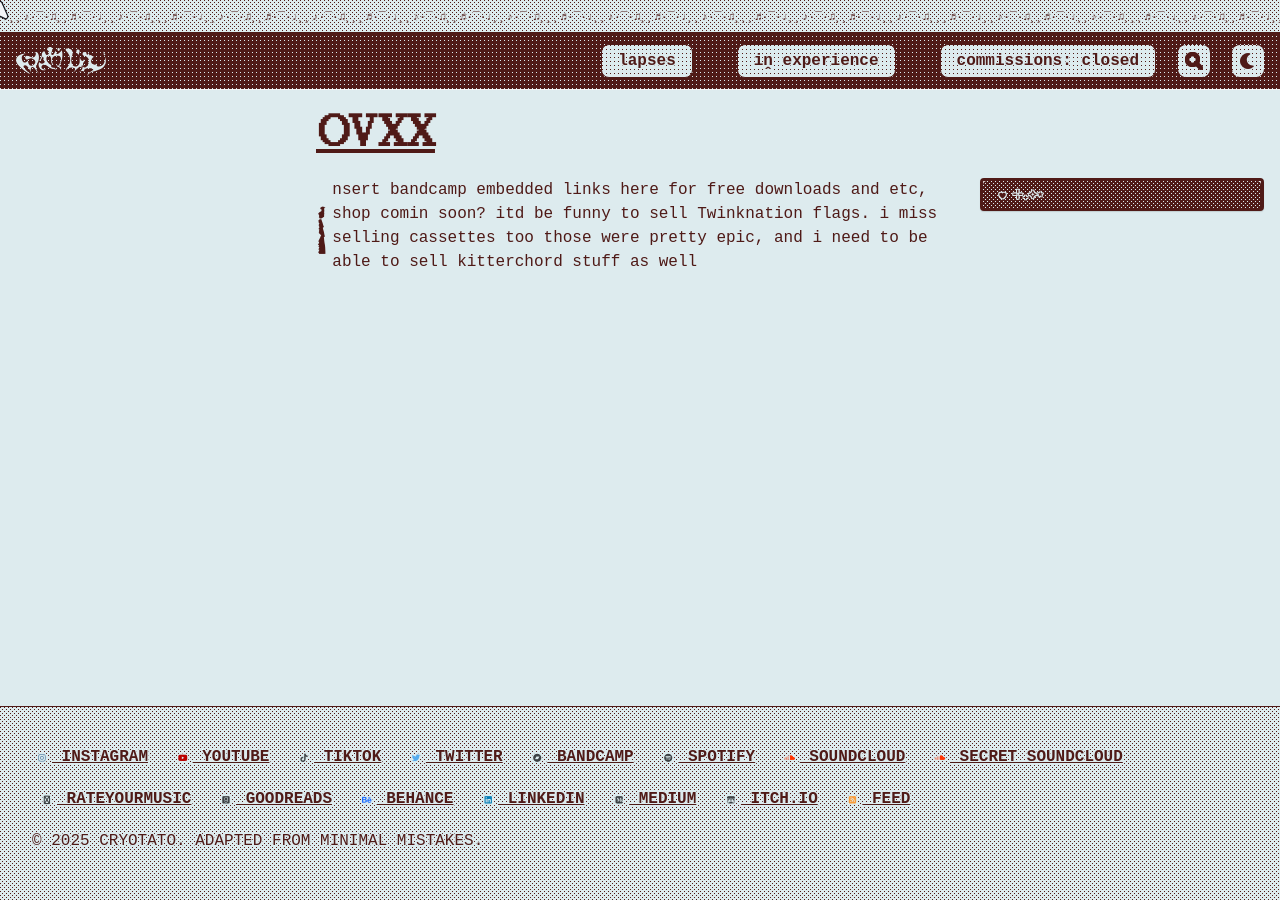
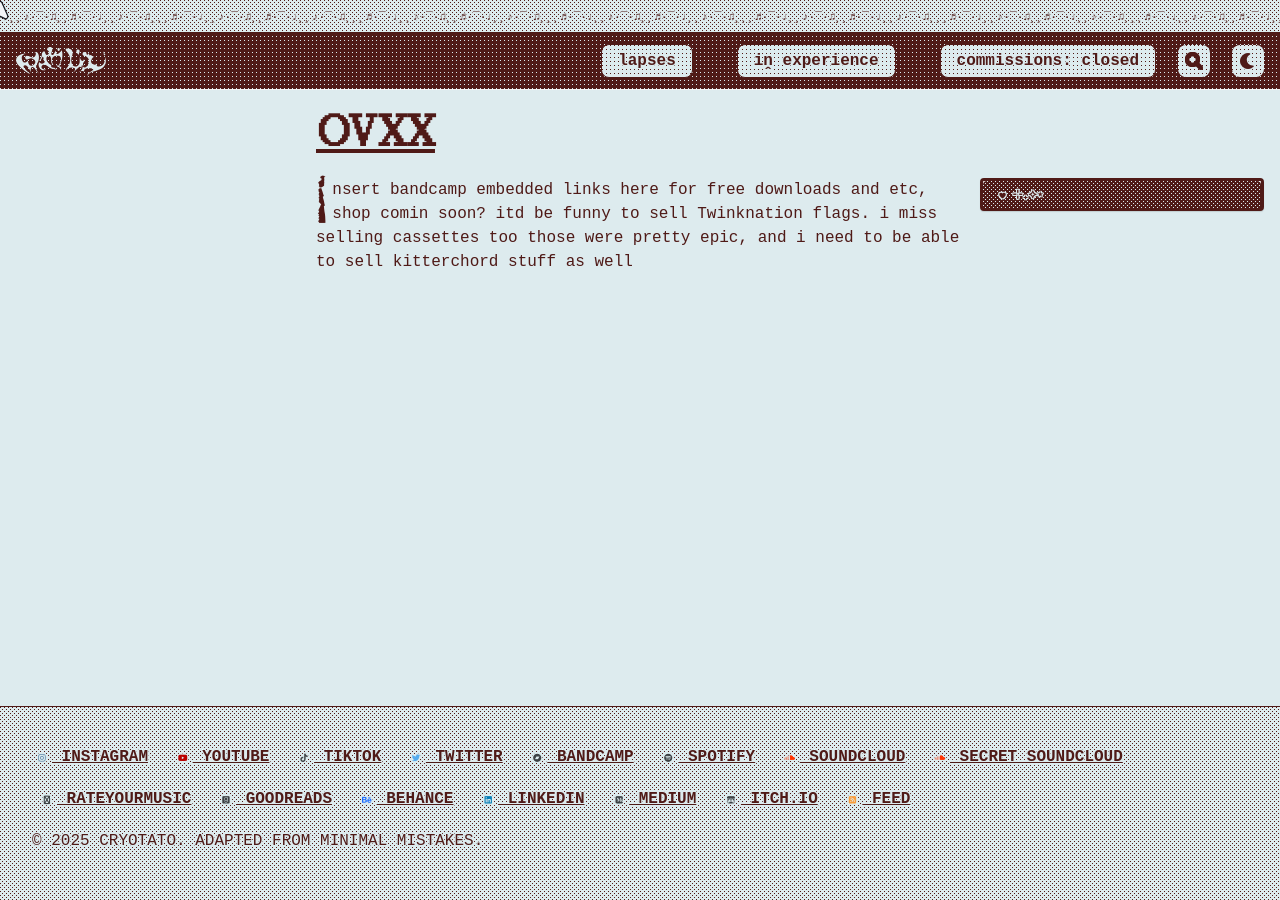
Before and after one commit to cryotato/cryotato.github.io, a Jekyll site: the page built from _pages/ovxx.md, in a window 1280 px wide. Built offline with Jekyll 4.4.1, drawn with Linux system fonts in a browser that asks for light colours; cached includes are drawn as plain includes; some web fonts are replaced.

Commit message:
Update main.scss

```diff
--- a/assets/css/main.scss
+++ b/assets/css/main.scss
@@ -109,9 +109,11 @@ body {
 .page__content p:first-of-type::first-letter{
     font-family: "Jester", "PPMondwest", "Fairfax HD";
     float:left;
-    // margin-top:7px;
     font-size:70px;
     margin-right:5px;
+    //fix top misalignment
+    line-height: 0.7;
+    margin-top: -0.05em;
     }
 
 h1, h2, h3, h4, h5, h6 {
```
